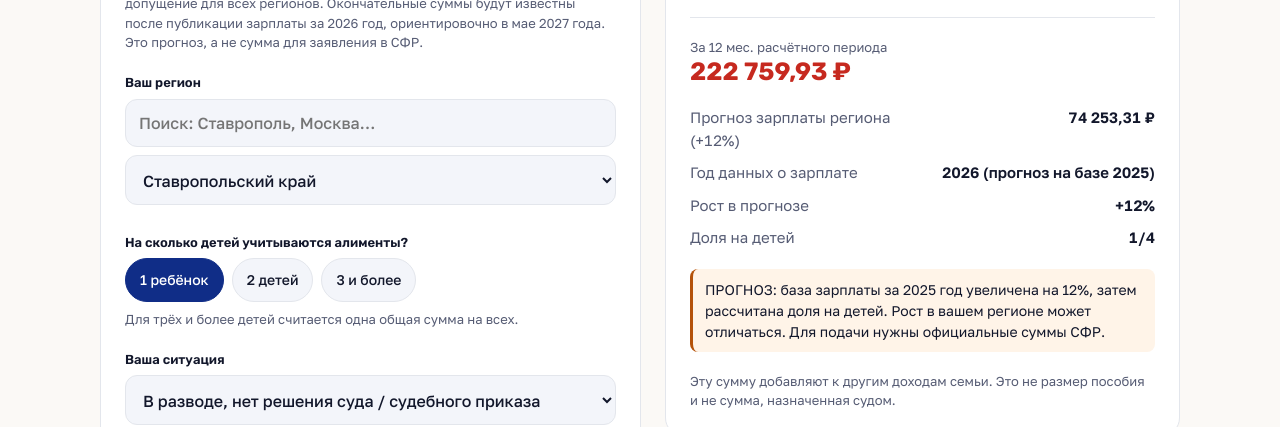
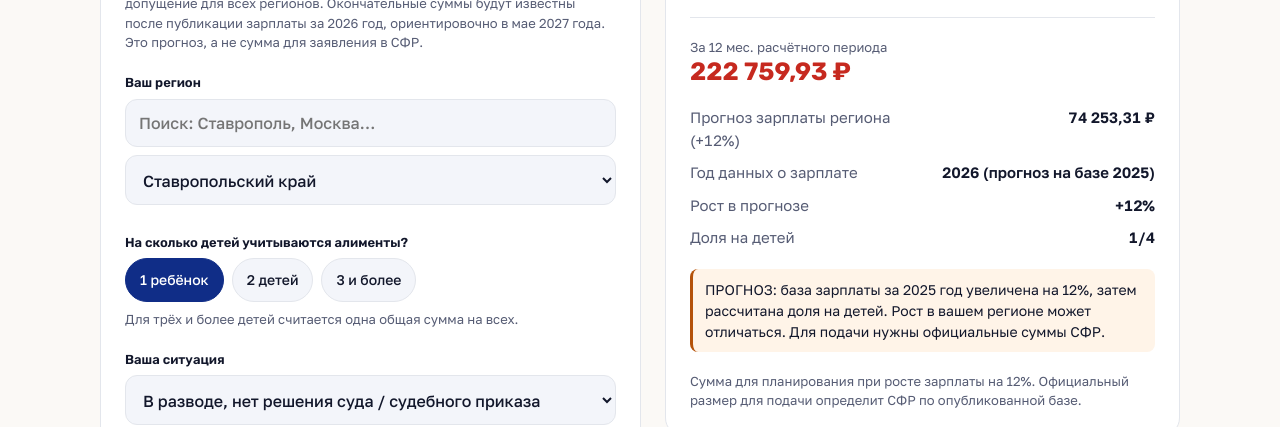
Before and after one commit to k0l0k0l6chiki23-design/kalkulator, a plain HTML site: page alimenty/index.html in a window 1280 px wide. Shown: the part 373-800 px from the top of the page. Drawn offline with Linux system fonts and the light colour scheme.

Commit message:
Clarify forecast result is for planning rather than an official filing amount

```diff
--- a/alimenty/index.html
+++ b/alimenty/index.html
@@ -165,7 +165,7 @@ function render(){
  else if(!selected)notice='Выберите регион из списка.';
  else if(!valid)notice='Число месяцев должно быть целым, от 0 до 12.';
  else if(!result)notice='В используемой общей таблице СФР нет данных для этого региона. Уточните порядок расчёта в СФР. Отсутствие показателя не означает нулевые алименты.';
- $('notice').textContent=notice;$('interpretation').hidden=!result;$('copy').disabled=!result;$('comparison').hidden=!result;
+ $('notice').textContent=notice;$('interpretation').hidden=!result;$('interpretation').textContent=state.year===2027?'Сумма для планирования при росте зарплаты на 12%. Официальный размер для подачи определит СФР по опубликованной базе.':'Эту сумму добавляют к другим доходам семьи. Это не размер пособия и не сумма, назначенная судом.';$('copy').disabled=!result;$('comparison').hidden=!result;
  $('comparison').querySelector('h2').textContent=state.year===2027?'Прогноз на 2027 год с ростом зарплаты +12%':'Сравнение для вашего региона';
  $('comparisonPeriod').textContent=`За ${months} мес.`;$('rows').replaceChildren();
  if(result)for(const k of [1,2,3]){const r=calculate(salary,k,months),tr=document.createElement('tr');if(k===state.kids)tr.className='cur';for(const text of [k===3?'Мама + 3 и более детей':`Мама + ${k} ${k===1?'ребёнок':'детей'}`,money(r.monthly),money(r.period)]){const td=document.createElement('td');td.textContent=text;tr.append(td);}$('rows').append(tr);}
```
